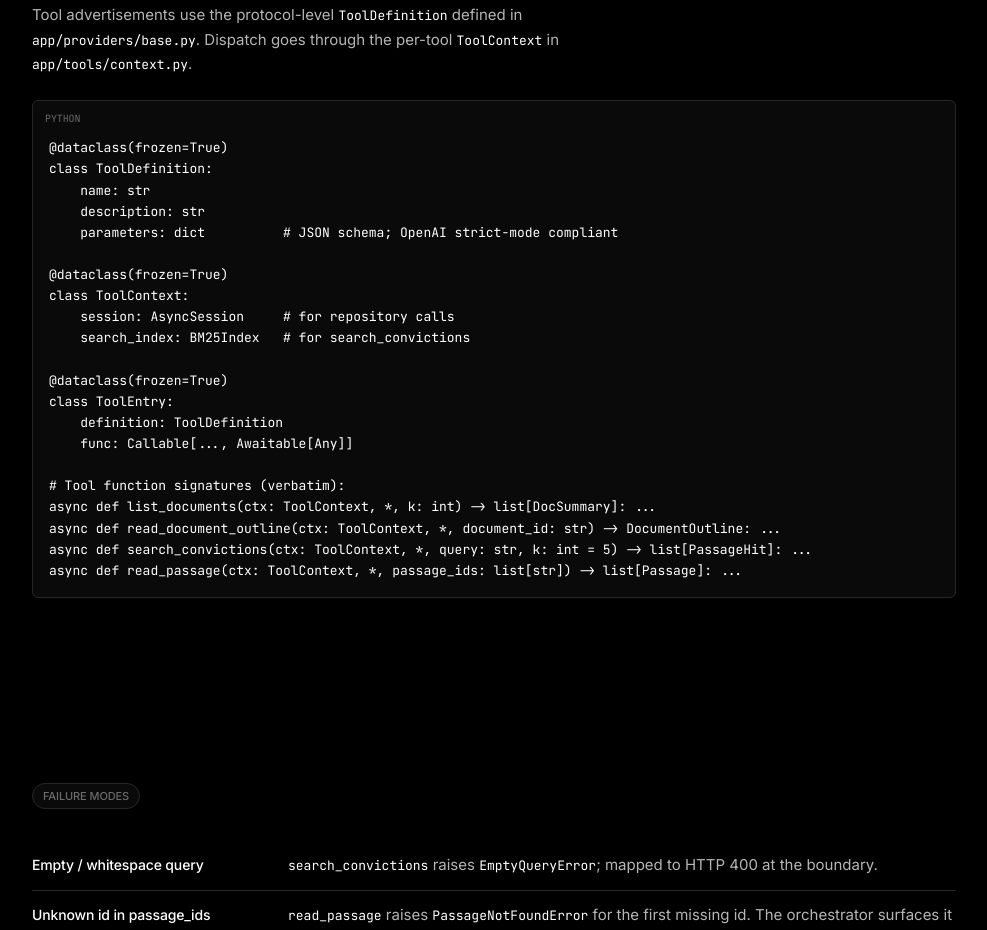
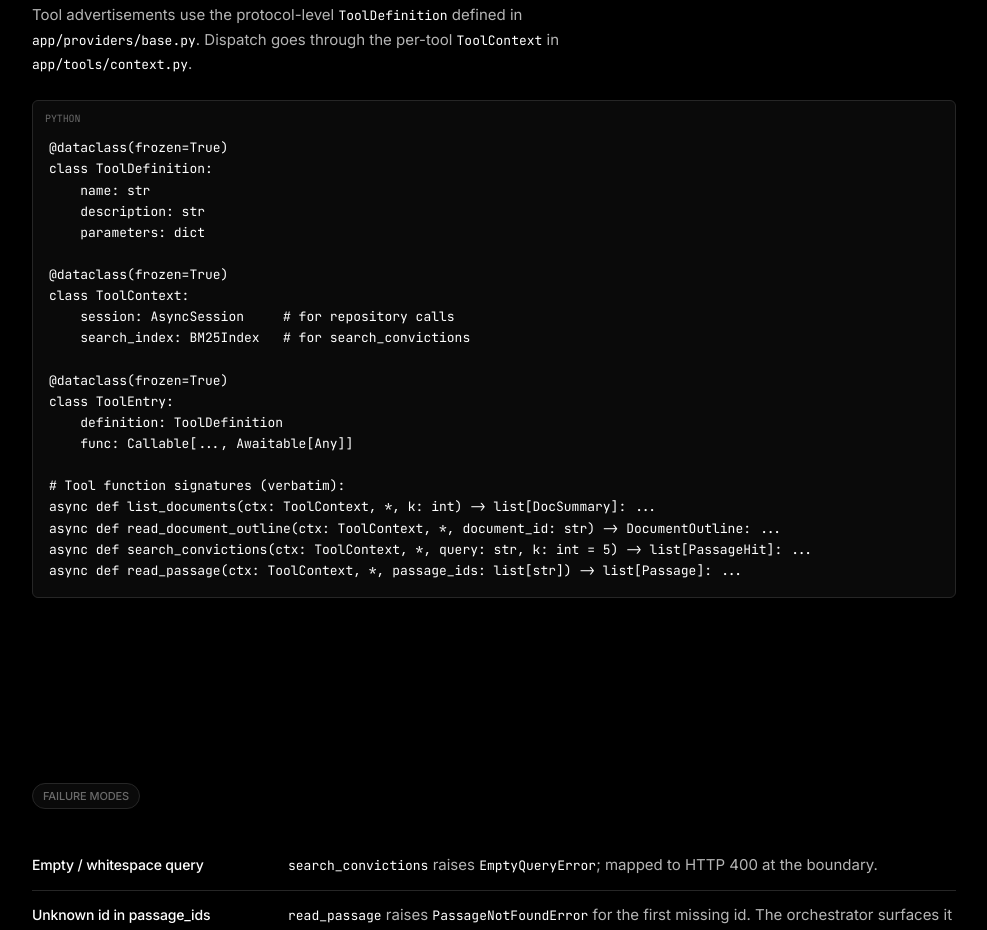
Before and after one commit to camilaDiToro/conviction-assistant, a React (Vite) app in the folder frontend/: page /design/pipeline/tools in a window 1280 px wide. Shown: the part 2460-3390 px from the top of the page, without its empty margins (276-1263 px from the left). Built offline with nearby package versions, Linux system fonts and the light colour scheme.

Commit message:
design tools: drop strict-mode comment from ToolDefinition snippet

```diff
--- a/frontend/src/features/design/ToolsPage.tsx
+++ b/frontend/src/features/design/ToolsPage.tsx
@@ -106,7 +106,7 @@ export default function ToolsPage() {
 class ToolDefinition:
     name: str
     description: str
-    parameters: dict          # JSON schema; OpenAI strict-mode compliant
+    parameters: dict
 
 @dataclass(frozen=True)
 class ToolContext:
```
